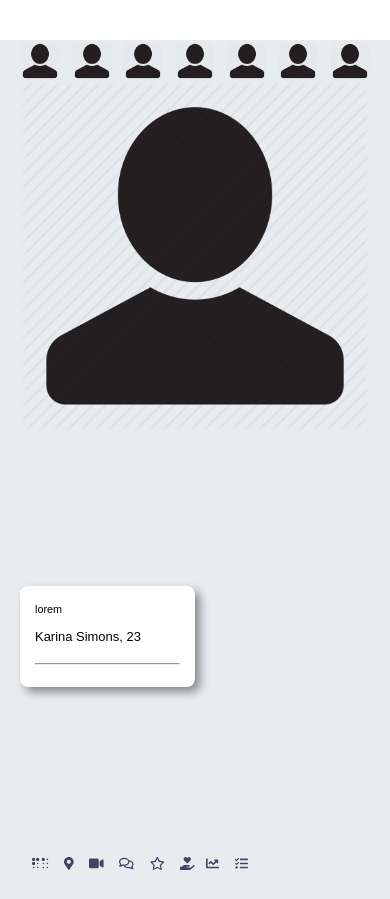
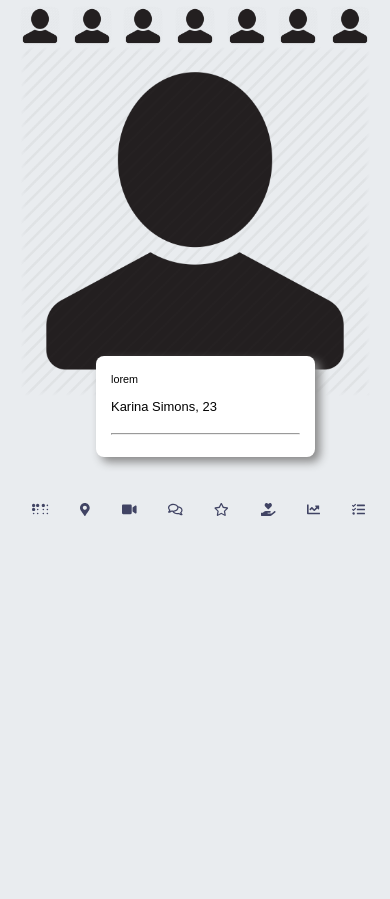
Before and after one commit to muhenge/capstone, a website: page index.html in a window 390 px wide. Shown: the part 44-943 px from the top of the page. After the commit the page ends 844 px from the top, so only its background shows below. Drawn offline with nearby package versions, Linux system fonts and the light colour scheme.

Commit message:
Feature: Add responsive change on the main page

```diff
--- a/CSS/styles.css
+++ b/CSS/styles.css
@@ -16,7 +16,6 @@
 header {
   position: fixed;
   min-width: 100%;
-  height: 10vh;
   background-color: white;
 }
 
@@ -174,7 +173,7 @@
 
 img.profiles:hover {
   display: inline-block;
-  width: 350px;
+  width: 150px;
   border-radius: 8px;
 }
 
@@ -185,14 +184,9 @@
     margin: 0;
   }
 
-  .header-container {
-   display: none;
-  }
-
   main {
     display: flex;
     flex-direction: column;
-
     max-width: 100%;
     padding: 0;
     margin: 0;
@@ -201,7 +195,7 @@
   section#section-two {
     order: 1;
     max-width: 100%;
-    position: relative;
+    margin: 30px 0 0 0;
   }
 
   .user-pic img {
@@ -211,20 +205,20 @@
   section#section-one {
     order: 3;
     max-width: 100%;
-
+    margin: -59px 5px 0 0;
   }
 
   section#section-three {
     order: 2;
     position: relative;
+    width: 75%;
+    margin: -95px 0 0 0;
+    display: block;
   }
 
   .names {
-    width: 50%;
-  }
-
-  .other-users {
-
+    margin: 0 0 0 76px;
+    max-width: 75%;
   }
 
   .other-info {
@@ -239,6 +233,12 @@
     display: none;
   }
 
+  .links {
+    display: flex;
+    justify-content: space-between;
+    flex-wrap: wrap;
+  }
+
   figure,
   .get-premium,
   .purchase,
```
